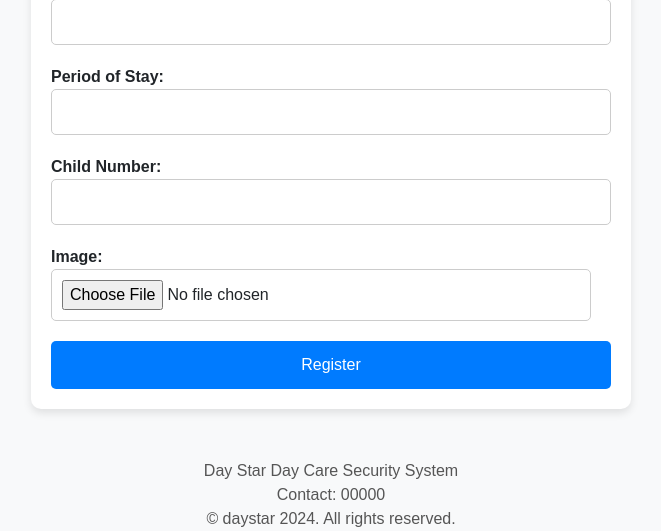
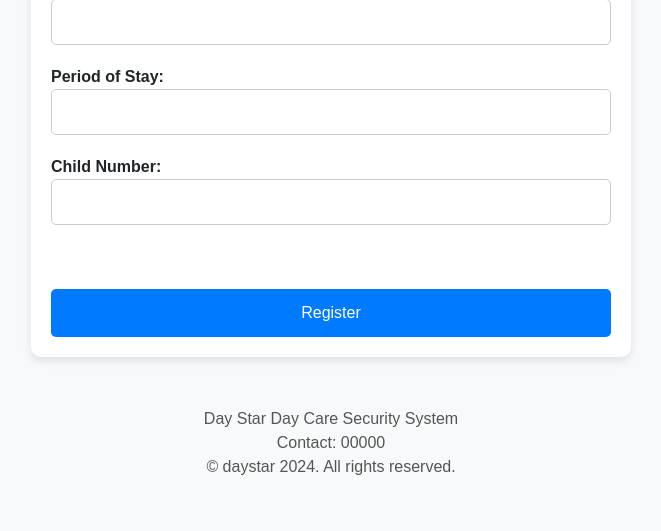
Before and after one commit to arnoldcod/nodejs, a Node server app: page /childRegister in a window 1280 px wide. Shown: the part 686-1217 px from the top of the page, without its empty margins (309-970 px from the left). After the commit the page ends 1161 px from the top, so only its background shows below. Run offline with Node 20, Linux system fonts and the light colour scheme; some libraries are stand-ins or nearby versions.

Commit message:
posted data on mongo compass

```diff
--- a/index.js
+++ b/index.js
@@ -42,13 +42,12 @@ app.use(express.json());
 
 
 //routes
-app.get("/childRegister", (req, res)=> {
-  res.render("childRegister")
-});
+//use imported routes
+app.use("/", registrationRoute); //from imported routes above
 
-//use imported routes
-app.use("/", registrationRoute);
-
+// app.get("/childRegister", (req, res)=> { //renderdatain form from action& sent to db
+//   res.render("childRegister")
+// });
 
 
 
--- a/models/childRegisterModel.js
+++ b/models/childRegisterModel.js
@@ -22,7 +22,7 @@ const childRegisterSchema = new mongoose.Schema({
         trim: true
     },
     contact:{
-        type: String,
+        type: Number,
         unique: true
     },
     address:{
@@ -36,9 +36,6 @@ const childRegisterSchema = new mongoose.Schema({
     childNumber:{
         type: String,
         unique: true
-    },
-    image:{
-        type: String,
     }
 
 });
--- a/routes/childRegisterRoute.js
+++ b/routes/childRegisterRoute.js
@@ -3,20 +3,19 @@ const router = express.Router();
 
 
 
-const Childregister = require("../models/childRegisterModel") //import model
+const ChildRegisterModel = require("../models/childRegisterModel") //import model
 
-router.get("/childRegister", (req, res)=> {
-    res.render("childRegister")
+router.get("/childRegister", (req, res)=> { //to run on the browser and display form on server file
+    res.render("childRegister");  //from childRegister.pug
  });
 
 
 
  router.post("/childRegister", (req, res)=> {
-    const child = new Childregister(req.body);
+    const child = new ChildRegisterModel(req.body);
     console.log(child);
     child.save();
-    res.send('success')
-    //res.render("childRegister")
+    res.send('success!');
  });
 
 
--- a/views/childRegister.pug
+++ b/views/childRegister.pug
@@ -45,14 +45,12 @@ head
       label(for='childNumber') Child Number:
       input#childNumber(type='text' name='childNumber' )
     .form-group
-      label(for='image') Image:
-      input#image(type='file' name='image' accept='image/*' onchange='previewImage(event)' required='')
-      img#preview(src='#' alt='Preview Image' style='display:none; max-width: 200px; margin-top: 10px;')
-    input(type='submit' value='Register' name='image')
+      label(for='submit')
+    input(type='submit' value='Register' name='Register')
 
 script(src='/js/childRegister.js')
 script(src='https://cdn.jsdelivr.net/npm/bootstrap@5.3.2/dist/js/bootstrap.bundle.min.js')
-//- script(src='/js/include.js')
+script(src='/js/include.js')
 footer
   div
     | Day Star Day Care Security System
```
